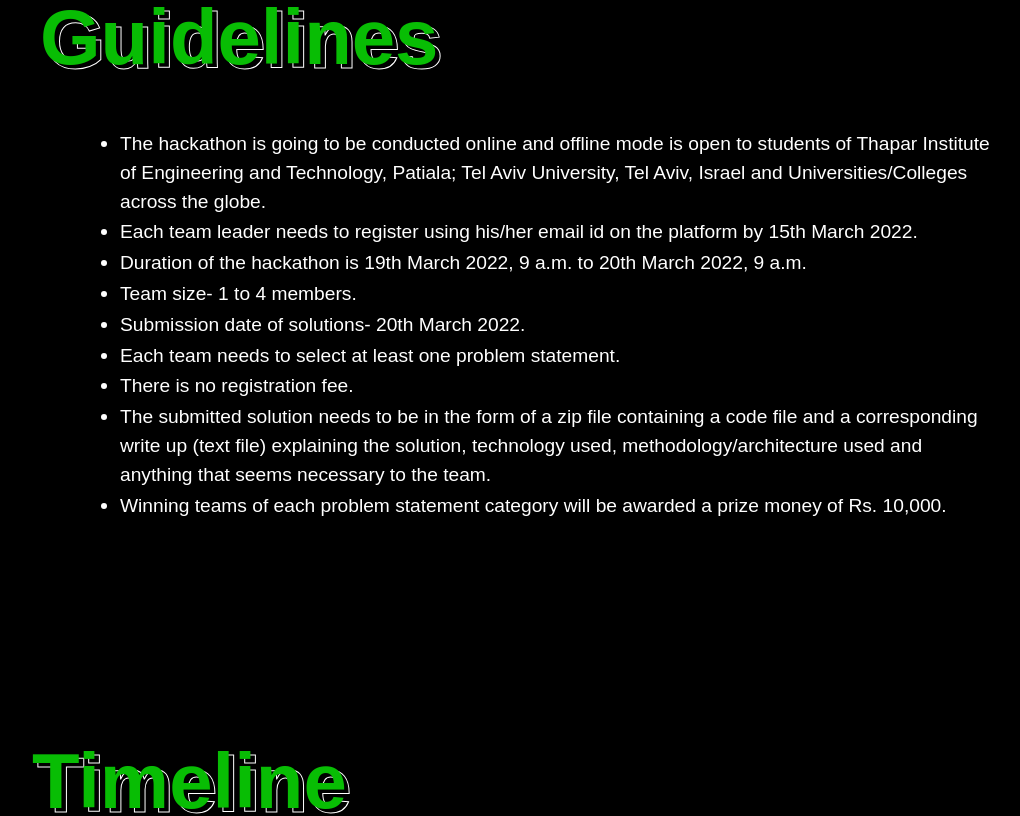
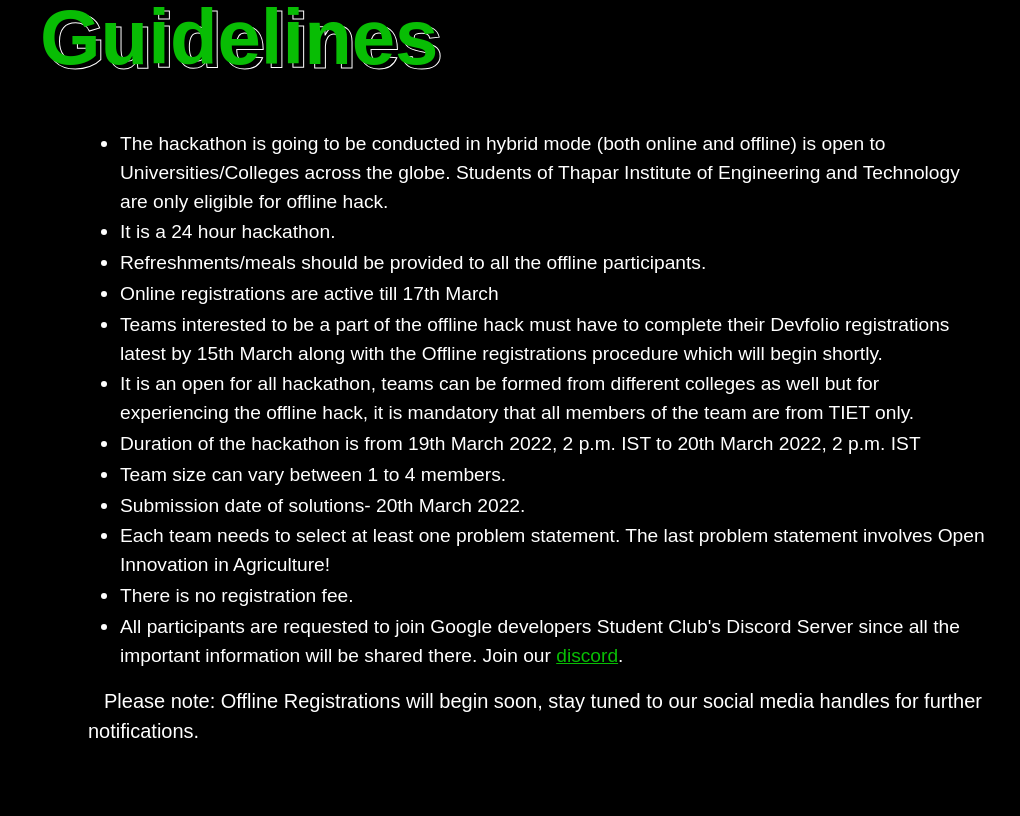
Before and after one commit to developer-student-club-thapar/Digital-Village-Hackathon, a React (Vite) app: page / in a window 1280 px wide. Shown: the part 2260-3076 px from the top of the page, without its empty margins (32-1052 px from the left). Built offline with nearby package versions, Linux system fonts and the light colour scheme.

Commit message:
added a judge
Signed-off-by: Mad1ad <72143774+Sahaj-Srivastava24@users.noreply.github.com>

```diff
--- a/src/Components/Guidelines/Guidelines.jsx
+++ b/src/Components/Guidelines/Guidelines.jsx
@@ -17,52 +17,84 @@ export default function Guidelines() {
           <ul>
             <li>
               <p>
-                The hackathon is going to be conducted online and offline mode
-                is open to students of Thapar Institute of Engineering and
-                Technology, Patiala; Tel Aviv University, Tel Aviv, Israel and
-                Universities/Colleges across the globe.
+                The hackathon is going to be conducted in hybrid mode (both
+                online and offline) is open to Universities/Colleges across the
+                globe. Students of Thapar Institute of Engineering and
+                Technology are only eligible for offline hack.
+              </p>
+            </li>
+            <li>
+              <p>It is a 24 hour hackathon.</p>
+            </li>
+            <li>
+              <p>
+                Refreshments/meals should be provided to all the offline
+                participants.
+              </p>
+            </li>
+            <li>
+              <p>Online registrations are active till 17th March</p>
+            </li>
+            <li>
+              <p>
+                Teams interested to be a part of the offline hack must have to
+                complete their Devfolio registrations latest by 15th March along
+                with the Offline registrations procedure which will begin
+                shortly.
               </p>
             </li>
             <li>
               <p>
-                Each team leader needs to register using his/her email id on the
-                platform by 15th March 2022.
+                It is an open for all hackathon, teams can be formed from
+                different colleges as well but for experiencing the offline
+                hack, it is mandatory that all members of the team are from TIET
+                only.
               </p>
             </li>
             <li>
               <p>
-                Duration of the hackathon is 19th March 2022, 9 a.m. to 20th
-                March 2022, 9 a.m.
+                Duration of the hackathon is from 19th March 2022, 2 p.m. IST to
+                20th March 2022, 2 p.m. IST
               </p>
             </li>
             <li>
-              <p>Team size- 1 to 4 members.</p>
+              <p>Team size can vary between 1 to 4 members.</p>
             </li>
             <li>
               <p>Submission date of solutions- 20th March 2022.</p>
             </li>
             <li>
-              <p>Each team needs to select at least one problem statement.</p>
+              <p>
+                Each team needs to select at least one problem statement. The
+                last problem statement involves Open Innovation in Agriculture!
+              </p>
             </li>
             <li>
               <p>There is no registration fee.</p>
             </li>
             <li>
               <p>
-                The submitted solution needs to be in the form of a zip file
-                containing a code file and a corresponding write up (text file)
-                explaining the solution, technology used,
-                methodology/architecture used and anything that seems necessary
-                to the team.{" "}
-              </p>
-            </li>
-            <li>
-              <p>
-                Winning teams of each problem statement category will be awarded
-                a prize money of Rs. 10,000.
+                All participants are requested to join Google developers Student
+                Club's Discord Server since all the important information will
+                be shared there. Join our{" "}
+                <span
+                  style={{
+                    textDecoration: "underline",
+                    color: "rgb(8, 189, 4)",
+                    // "& :hover": {
+                    // },
+                  }}
+                >
+                  <a href="https://discord.gg/E9ZRENb">discord</a>
+                </span>
+                .
               </p>
             </li>
           </ul>
+          <span style={{ margin: "0 1rem" }}>
+            Please note:{"  "} Offline Registrations will begin soon, stay tuned
+            to our social media handles for further notifications.
+          </span>
         </div>
       </div>
     </div>
--- a/src/Components/Speakers/speakers.js
+++ b/src/Components/Speakers/speakers.js
@@ -1,5 +1,6 @@
 import shubh from "./pictures/shubh.jpg";
 import rahul from "./pictures/rahul.jpeg";
+import jay from "./pictures/jay.jpeg";
 
 export default [
   {
@@ -14,12 +15,12 @@ export default [
     des: "CEO @TIDE_STEP",
     img: rahul,
   },
-  // {
-  //   key: 3,
-  //   name: "Shubhank Saxena",
-  //   des: "Backend@Wall | GSoC'21 | LFX Mentee'21 | KERNEL Fellow | xHabbit xLimeHealth| Former Research Intern @IIT Delhi,@IIIT Allahabad | MLH Fellow",
-  //   img: shubh,
-  // },
+  {
+    key: 3,
+    name: "Jay Parmani",
+    des: "SDE Intern Apple | Ex-Fountane | SIH Finalist | Ex-GDSC Co-Lead | Worked as a Full Stack Dev for Patiala Government",
+    img: jay,
+  },
   // {
   //   key: 4,
   //   name: "Sai Siddartha Maram",
```
Also changed, not shown: src/Components/Speakers/pictures/jay.jpeg (added).
